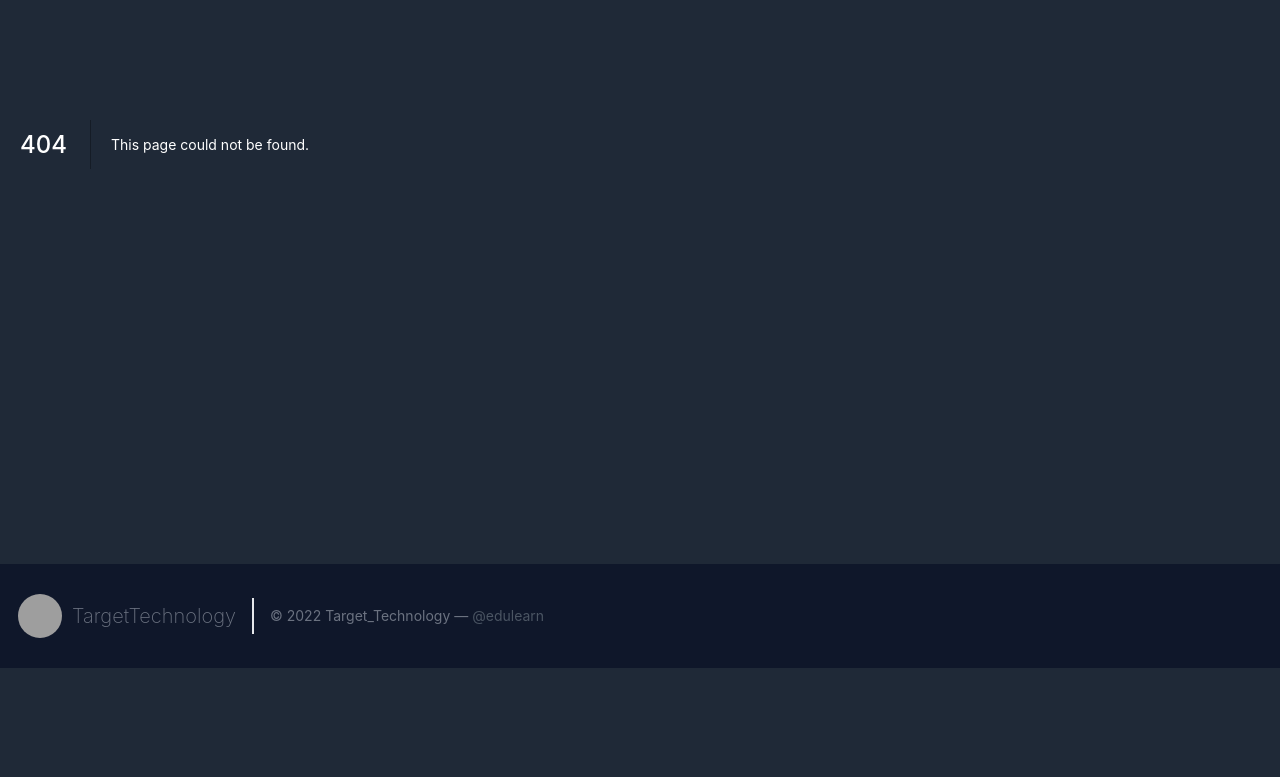
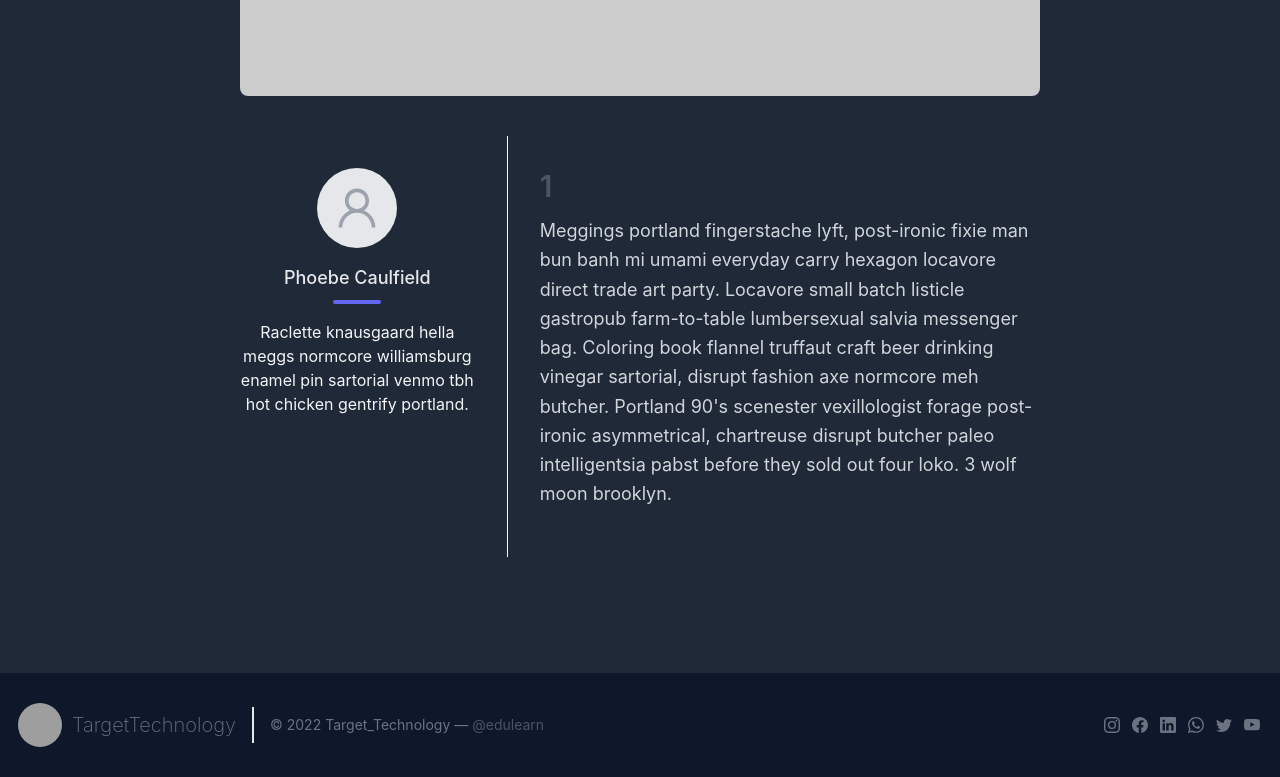
Before and after one commit to Abirpal202049/BlogHub-Frontend, a Next.js app: page /blogs/1 in a window 1280 px wide. Before the commit this address had no page. Shown: the part 356-1133 px from the top of the page. Before the commit the page ends 1024 px from the top, so only its background shows below. Built offline with nearby package versions, Linux system fonts and the light colour scheme; grey boxes are pictures that could not be loaded.

Commit message:
Blog page done

```diff
--- a/components/Footer.js
+++ b/components/Footer.js
@@ -1,4 +1,12 @@
 import React from "react";
+import {
+  BsFacebook,
+  BsLinkedin,
+  BsWhatsapp,
+  BsInstagram,
+  BsTwitter,
+  BsYoutube,
+} from "react-icons/bs";
 
 export default function Footer() {
   return (
@@ -11,7 +19,9 @@ export default function Footer() {
               className="w-10 h-10 rounded-full scale-110"
               alt=""
             />
-            <span className="ml-3 text-xl font-extralight">TargetTechnology</span>
+            <span className="ml-3 text-xl font-extralight">
+              TargetTechnology
+            </span>
           </a>
           <p className="text-sm text-gray-500 sm:ml-4 sm:pl-4 sm:border-l-2 sm:border-gray-200 sm:py-2 sm:mt-0 mt-4">
             © {new Date().getFullYear()} Target_Technology —
@@ -24,63 +34,26 @@ export default function Footer() {
               @edulearn
             </a>
           </p>
-          {/* <span className="inline-flex sm:ml-auto sm:mt-0 mt-4 justify-center sm:justify-start">
+          <span className="inline-flex sm:ml-auto sm:mt-0 mt-4 justify-center sm:justify-start">
             <a className="text-gray-500">
-              <svg
-                fill="currentColor"
-                stroke-linecap="round"
-                stroke-linejoin="round"
-                stroke-width="2"
-                className="w-5 h-5"
-                viewBox="0 0 24 24"
-              >
-                <path d="M18 2h-3a5 5 0 00-5 5v3H7v4h3v8h4v-8h3l1-4h-4V7a1 1 0 011-1h3z"></path>
-              </svg>
+              <BsInstagram />
             </a>
             <a className="ml-3 text-gray-500">
-              <svg
-                fill="currentColor"
-                stroke-linecap="round"
-                stroke-linejoin="round"
-                stroke-width="2"
-                className="w-5 h-5"
-                viewBox="0 0 24 24"
-              >
-                <path d="M23 3a10.9 10.9 0 01-3.14 1.53 4.48 4.48 0 00-7.86 3v1A10.66 10.66 0 013 4s-4 9 5 13a11.64 11.64 0 01-7 2c9 5 20 0 20-11.5a4.5 4.5 0 00-.08-.83A7.72 7.72 0 0023 3z"></path>
-              </svg>
+              <BsFacebook />
             </a>
             <a className="ml-3 text-gray-500">
-              <svg
-                fill="none"
-                stroke="currentColor"
-                stroke-linecap="round"
-                stroke-linejoin="round"
-                stroke-width="2"
-                className="w-5 h-5"
-                viewBox="0 0 24 24"
-              >
-                <rect width="20" height="20" x="2" y="2" rx="5" ry="5"></rect>
-                <path d="M16 11.37A4 4 0 1112.63 8 4 4 0 0116 11.37zm1.5-4.87h.01"></path>
-              </svg>
+              <BsLinkedin />
             </a>
             <a className="ml-3 text-gray-500">
-              <svg
-                fill="currentColor"
-                stroke="currentColor"
-                stroke-linecap="round"
-                stroke-linejoin="round"
-                stroke-width="0"
-                className="w-5 h-5"
-                viewBox="0 0 24 24"
-              >
-                <path
-                  stroke="none"
-                  d="M16 8a6 6 0 016 6v7h-4v-7a2 2 0 00-2-2 2 2 0 00-2 2v7h-4v-7a6 6 0 016-6zM2 9h4v12H2z"
-                ></path>
-                <circle cx="4" cy="4" r="2" stroke="none"></circle>
-              </svg>
+              <BsWhatsapp />
             </a>
-          </span> */}
+            <a className="ml-3 text-gray-500">
+              <BsTwitter />
+            </a>
+            <a className="ml-3 text-gray-500">
+              <BsYoutube />
+            </a>
+          </span>
         </div>
       </footer>
     </>
--- a/components/Navbar.js
+++ b/components/Navbar.js
@@ -1,4 +1,4 @@
-import React from "react";
+import Link from "next/link";
 
 export default function Navbar() {
   return (
@@ -6,18 +6,36 @@ export default function Navbar() {
       <header className="text-gray-300 body-font bg-slate-900">
         <div className="container mx-auto flex flex-wrap p-5 flex-col md:flex-row items-center">
           <a className="flex title-font font-extralight items-center text-gray-500 mb-4 md:mb-0">
-
-            <img src="https://res.cloudinary.com/duavagcwx/image/upload/v1657389034/22520079_3c4dd1719a.jpg?updated_at=2022-07-09T17:50:35.316Z" className="w-10 h-10 rounded-full scale-125" alt="" />
+            <img
+              src="https://res.cloudinary.com/duavagcwx/image/upload/v1657389034/22520079_3c4dd1719a.jpg?updated_at=2022-07-09T17:50:35.316Z"
+              className="w-10 h-10 rounded-full scale-125"
+              alt=""
+            />
             <span className="ml-3 text-2xl">TargetTechnology</span>
           </a>
           <nav className="md:ml-auto flex flex-wrap items-center text-base justify-center">
-            <a className="mr-5 hover:text-gray-100">Home</a>
-            <a className="mr-5 hover:text-gray-100">About</a>
-            <a className="mr-5 hover:text-gray-100">Works</a>
-            <a className="mr-5 hover:text-gray-100">Blogs</a>
-            <a className="mr-5 hover:text-gray-100">Conatct</a>
+
+            <Link href="/">
+              <a className="mr-5 hover:text-gray-100">Home</a>
+            </Link>
+
+            <Link href="/about">
+              <a className="mr-5 hover:text-gray-100">About</a>
+            </Link>
+
+            <Link href="/work">
+              <a className="mr-5 hover:text-gray-100">Works</a>
+            </Link>
+
+            <Link href="/blogs">
+              <a className="mr-5 hover:text-gray-100">Blogs</a>
+            </Link>
+
+            <Link href="/contact">
+              <a className="mr-5 hover:text-gray-100">Conatct</a>
+            </Link>
+
           </nav>
-
         </div>
       </header>
     </>
--- a/package.json
+++ b/package.json
@@ -12,6 +12,7 @@
     "next": "12.2.2",
     "react": "18.2.0",
     "react-dom": "18.2.0",
+    "react-icons": "^4.4.0",
     "react-markdown": "^8.0.3",
     "reacticons": "^0.0.1"
   },
--- a/pages/blogs.js
+++ /dev/null
@@ -1,9 +0,0 @@
-import React from 'react'
-
-export default function Blogs() {
-  return (
-    <>
-        Blogs
-    </>
-  )
-}
--- /dev/null
+++ b/pages/blogs/[slug].js
@@ -0,0 +1,79 @@
+import { AiOutlineUser } from "react-icons/ai";
+
+export async function getStaticPaths() {
+  const res = await fetch(
+    `https://bloghubbackend.herokuapp.com/api/blog-posts?populate=*`
+  );
+  const { data } = await res.json();
+
+  return {
+    paths: data.map((blogpath) => ({
+      params: {
+        slug: blogpath.attributes.slug,
+      },
+    })),
+    fallback: true,
+  };
+}
+
+export async function getStaticProps({ params }) {
+  console.log("Context is : ", params.slug);
+  return {
+    props: {
+      Heading: params.slug,
+    },
+  };
+}
+
+export default function SingleBlog({ Heading }) {
+  return (
+    <>
+      <section className="text-gray-600 body-font">
+        <div className="container px-5 py-24 mx-auto flex flex-col">
+          <div className="lg:w-4/6 mx-auto">
+            <div className="rounded-lg h-64 overflow-hidden">
+              <img
+                alt="content"
+                className="object-cover object-center h-full w-full"
+                src="https://dummyimage.com/1200x500"
+              />
+            </div>
+            <div className="flex flex-col sm:flex-row mt-10">
+              <div className="sm:w-1/3 text-center sm:pr-8 sm:py-8">
+                <div className="w-20 h-20 rounded-full inline-flex items-center justify-center bg-gray-200 text-gray-400">
+                  <AiOutlineUser size={50} />
+                </div>
+                <div className="flex flex-col items-center text-center justify-center">
+                  <h2 className="font-medium title-font mt-4 text-gray-200 text-lg">
+                    Phoebe Caulfield
+                  </h2>
+                  <div className="w-12 h-1 bg-indigo-500 rounded mt-2 mb-4"></div>
+                  <p className="text-base text-gray-100">
+                    Raclette knausgaard hella meggs normcore williamsburg enamel
+                    pin sartorial venmo tbh hot chicken gentrify portland.
+                  </p>
+                </div>
+              </div>
+              <div className="sm:w-2/3 sm:pl-8 sm:py-8 sm:border-l border-gray-50 sm:border-t-0 border-t mt-4 pt-4 sm:mt-0 text-center sm:text-left">
+                <p className="text-3xl font-semibold capitalize mb-3 ">
+                  {Heading}
+                </p>
+                <p className="leading-relaxed text-lg mb-4 text-gray-300">
+                  Meggings portland fingerstache lyft, post-ironic fixie man bun
+                  banh mi umami everyday carry hexagon locavore direct trade art
+                  party. Locavore small batch listicle gastropub farm-to-table
+                  lumbersexual salvia messenger bag. Coloring book flannel
+                  truffaut craft beer drinking vinegar sartorial, disrupt
+                  fashion axe normcore meh butcher. Portland 90's scenester
+                  vexillologist forage post-ironic asymmetrical, chartreuse
+                  disrupt butcher paleo intelligentsia pabst before they sold
+                  out four loko. 3 wolf moon brooklyn.
+                </p>
+              </div>
+            </div>
+          </div>
+        </div>
+      </section>
+    </>
+  );
+}
--- /dev/null
+++ b/pages/blogs/author/[slug].js
@@ -0,0 +1,7 @@
+import React from 'react'
+
+export default function Author() {
+  return (
+    <div>Author</div>
+  )
+}
--- /dev/null
+++ b/pages/blogs/catagory/[slug].js
@@ -0,0 +1,7 @@
+import React from 'react'
+
+export default function Catagory() {
+  return (
+    <div>Catagory Selection</div>
+  )
+}
--- /dev/null
+++ b/pages/blogs/index.js
@@ -0,0 +1,75 @@
+import Link from "next/link";
+import { AiOutlineUser } from "react-icons/ai";
+import { MdDateRange } from "react-icons/md";
+
+export async function getStaticProps(context) {
+  const res = await fetch(
+    `https://bloghubbackend.herokuapp.com/api/blog-posts?populate=*`
+  );
+  const { data } = await res.json();
+
+  return {
+    props: {
+      data,
+    },
+  };
+}
+
+export default function Blogs({ data }) {
+  console.log(data);
+  return (
+    <>
+      <section className="text-gray-600 body-font">
+        <div className="container px-5 py-24 mx-auto">
+          <div className="flex flex-wrap -m-4">
+            {data.map((blog, index) => {
+              const { Heading, SubHeading, blog_catagory, slug, createdAt } =
+                blog.attributes;
+              const blogcatagory =
+                blog_catagory?.data?.attributes?.CatagoryName;
+              const catagorySlug =
+                blog_catagory?.data?.attributes?.catagoryslug;
+              return (
+                <div className="p-4 lg:w-1/3" key={index}>
+                  <div
+                    className={`h-full bg-gray-300 bg-cover bg-opacity-100 px-8 pt-16 pb-24 rounded-lg overflow-hidden text-center relative`}
+                  >
+                    <h2 className="tracking-widest text-xs title-font font-medium text-gray-600 mb-1">
+                      <Link href={`/blogs/catagory/${catagorySlug}`}>
+                        <a>{blogcatagory}</a>
+                      </Link>
+                    </h2>
+                    <h1 className="title-font sm:text-2xl text-xl font-medium text-gray-900 mb-3">
+                      {Heading}
+                    </h1>
+                    <p className="leading-relaxed mb-3">{SubHeading}</p>
+                    <Link href={`/blogs/${slug}`}>
+                      <a className="text-indigo-500 inline-flex items-center">
+                        Read More
+                      </a>
+                    </Link>
+                    <div class="text-center mt-2 leading-none flex justify-center absolute bottom-0 left-0 w-full py-4">
+                      <span class="text-gray-700 gap-2 mr-3 inline-flex items-center leading-none text-sm pr-3 py-1 border-r-2 border-gray-200">
+                        <div class="border border-gray-700 p-1 flex justify-center items-center bg-slate-400 rounded-full">
+                          <AiOutlineUser />
+                        </div>
+                        Krishnendu Das
+                      </span>
+
+                      <span class="text-gray-700 gap-1 inline-flex items-center leading-none text-sm">
+                        <div>
+                          <MdDateRange size={20} />
+                        </div>
+                        {createdAt}
+                      </span>
+                    </div>
+                  </div>
+                </div>
+              );
+            })}
+          </div>
+        </div>
+      </section>
+    </>
+  );
+}
```
Also changed, not shown: 2 other files (tests, documents, lock files or other folders).
